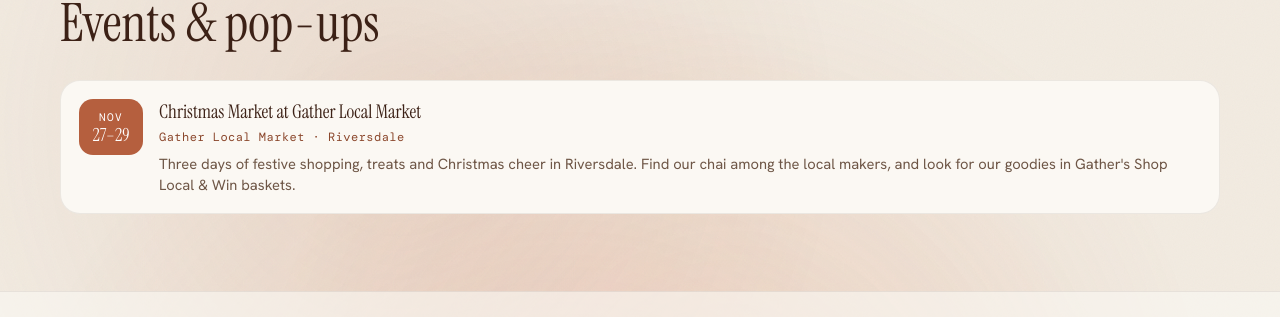
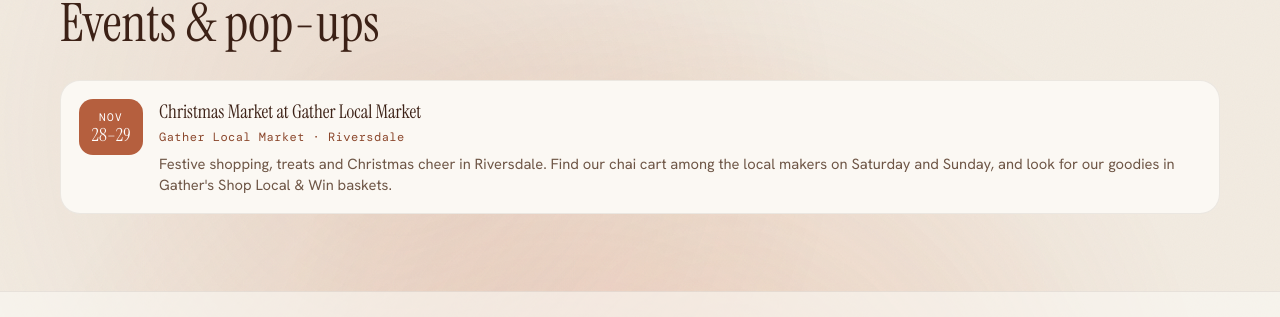
Before and after one commit to gohil1128/godschai-site, a Jekyll site: the page built from index.html, in a window 1280 px wide and 900 px high, scrolled down 5418 px. Shown: the part 138-455 px from the top of the window. Built offline with Jekyll 4.4.1, drawn with Linux system fonts in a browser that asks for light colours.

Commit message:
Events: Gather Christmas Market is Nov 28-29 only (#63)
We are at the market Saturday and Sunday, not the Friday. Dates, the chip and
the description now say so.


Claude-Session: https://claude.ai/code/session_018xPzyvJ5bTWEj3h8sNcRbM

Co-authored-by: Claude <noreply@anthropic.com>

```diff
--- a/_data/events.yml
+++ b/_data/events.yml
@@ -94,11 +94,11 @@
   desc: "A two-day holiday pop-up market full of local makers and gift ideas. Warm up with our chai while you shop. Adults $5, kids 15 and under free, free parking."
 
 - mon: "Nov"
-  day: "27–29"
-  start: 2026-11-27
+  day: "28–29"
+  start: 2026-11-28
   end: 2026-11-29
   name: "Christmas Market at Gather Local Market"
   where: "Gather Local Market · Riversdale"
   venue: "Gather Local Market, Saskatoon"
   street: "414 Avenue B South"
-  desc: "Three days of festive shopping, treats and Christmas cheer in Riversdale. Find our chai among the local makers, and look for our goodies in Gather's Shop Local & Win baskets."
+  desc: "Festive shopping, treats and Christmas cheer in Riversdale. Find our chai cart among the local makers on Saturday and Sunday, and look for our goodies in Gather's Shop Local & Win baskets."
```
